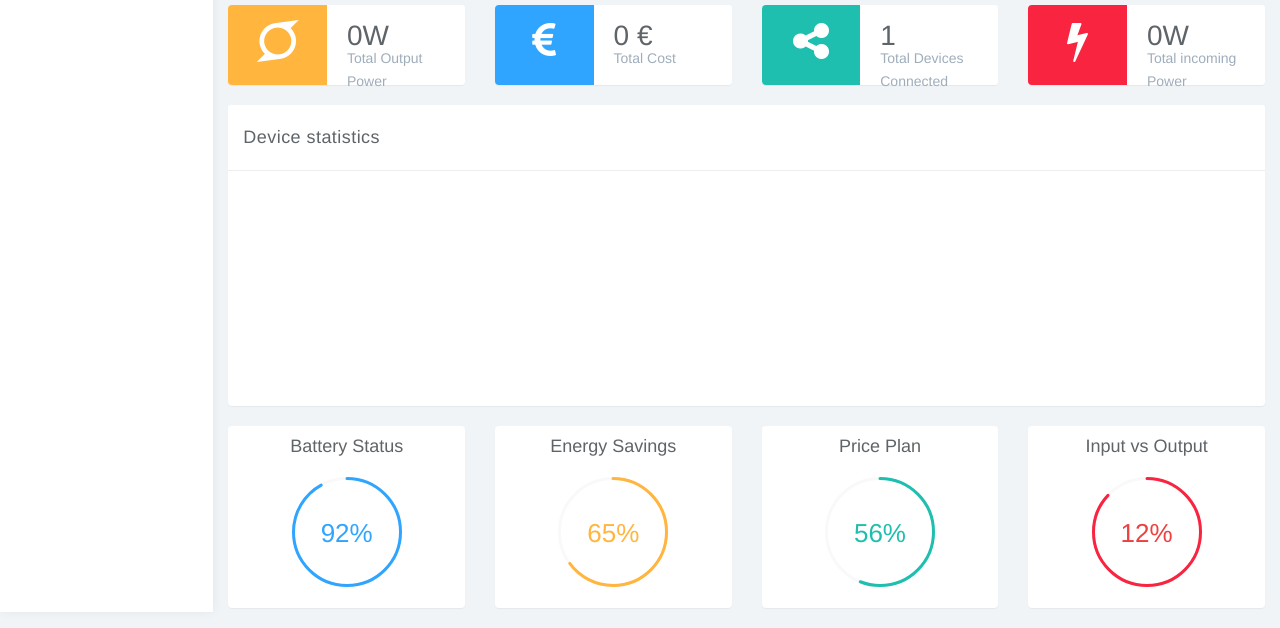
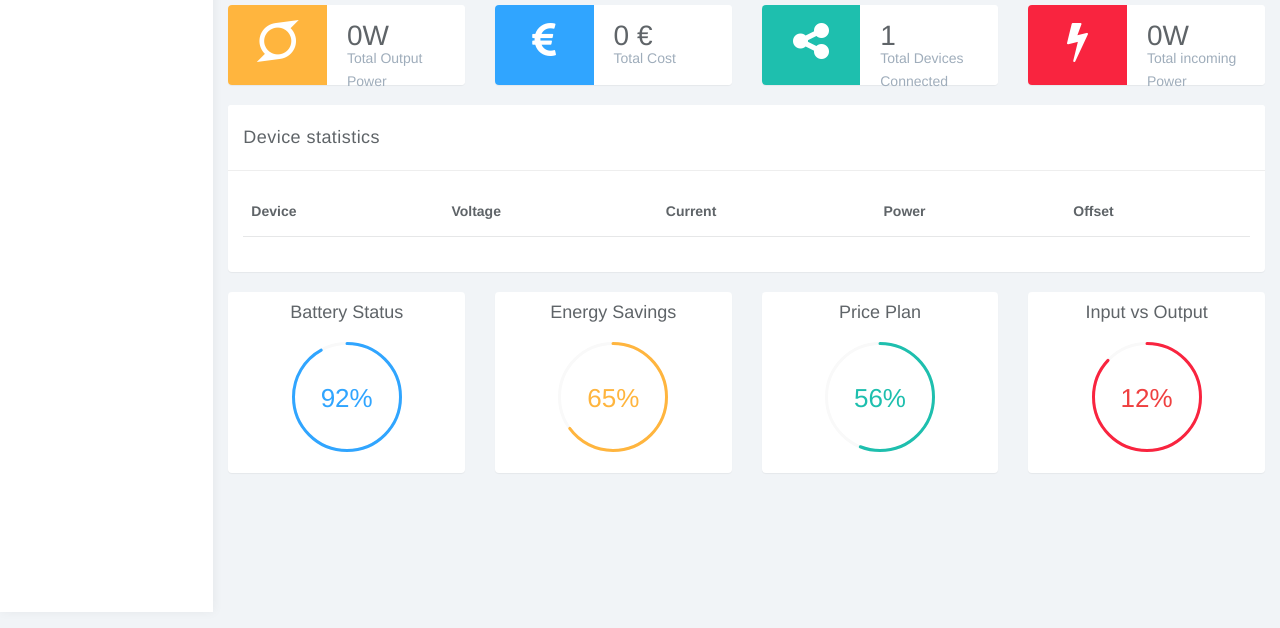
Before and after one commit to JotoEnergy/energymanagement, a website: page index.html in a window 1280 px wide. Shown: the part 188-816 px from the top of the page. Drawn offline with Linux system fonts and the light colour scheme; no server answers.

Commit message:
GUI updates - device table

```diff
--- a/index.html
+++ b/index.html
@@ -129,6 +129,29 @@
 			</div>
 		</div><!--/.row-->
 
+		<div class="row">
+			<div class="col-lg-12">
+				<div class="panel panel-default">
+					<div class="panel-heading">Device statistics</div>
+					<div class="panel-body">
+
+						<table class="table">
+							<thead>
+								<tr>
+									<th>Device</th>
+									<th>Voltage</th>
+									<th>Current</th>
+									<th>Power</th>
+									<th>Offset</th>
+								</tr>
+							</thead>
+							<tbody id="deviceTable"></tbody>
+						</table>
+					</div>
+				</div>
+			</div>
+		</div>
+		<!--
 		<div class="row">
 			<div class="col-lg-12">
 				<div class="panel panel-default">
--- a/public/js/energyManager/nrg.js
+++ b/public/js/energyManager/nrg.js
@@ -74,5 +74,10 @@ $(document).ready(function() {
         NRG.socket.emit('established');
     });
 
+    NRG.socket.on('updates', function (data) {
+        console.log(data);
+
+    });
+
 
 });
```
